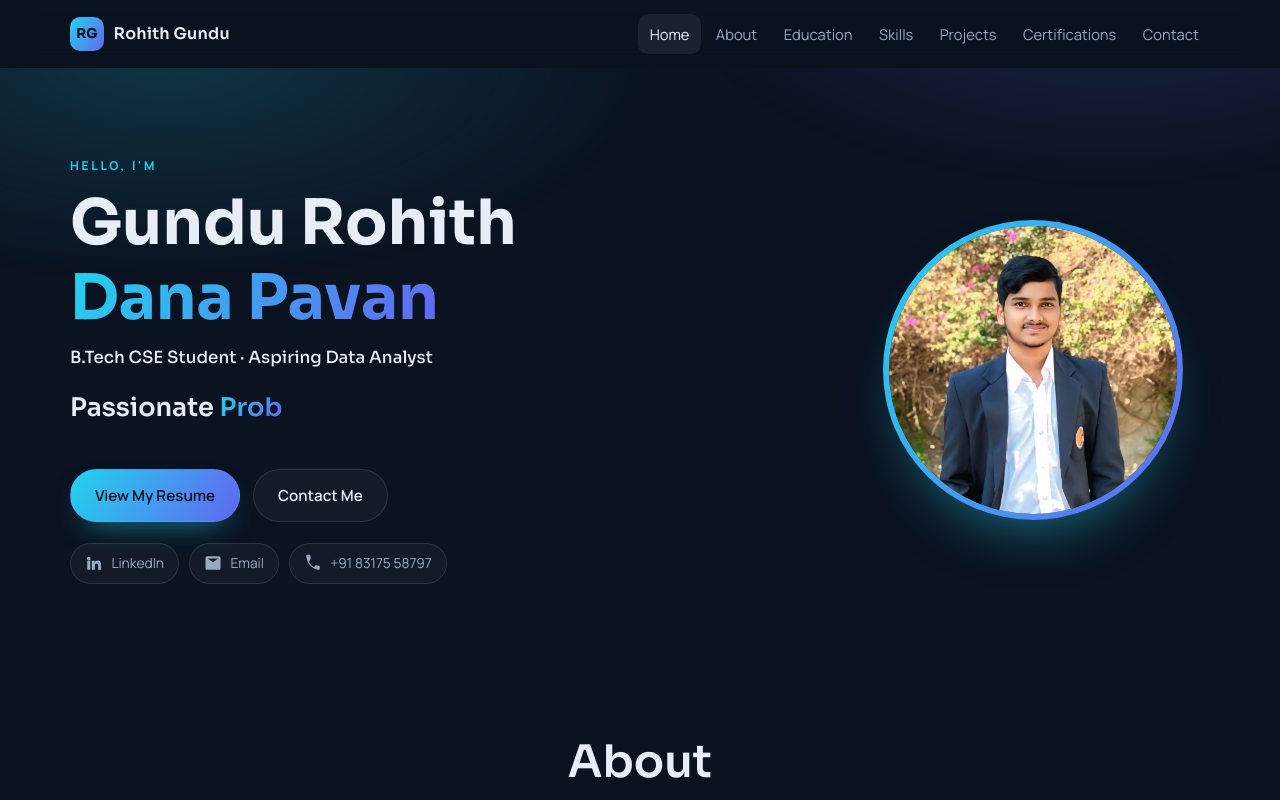
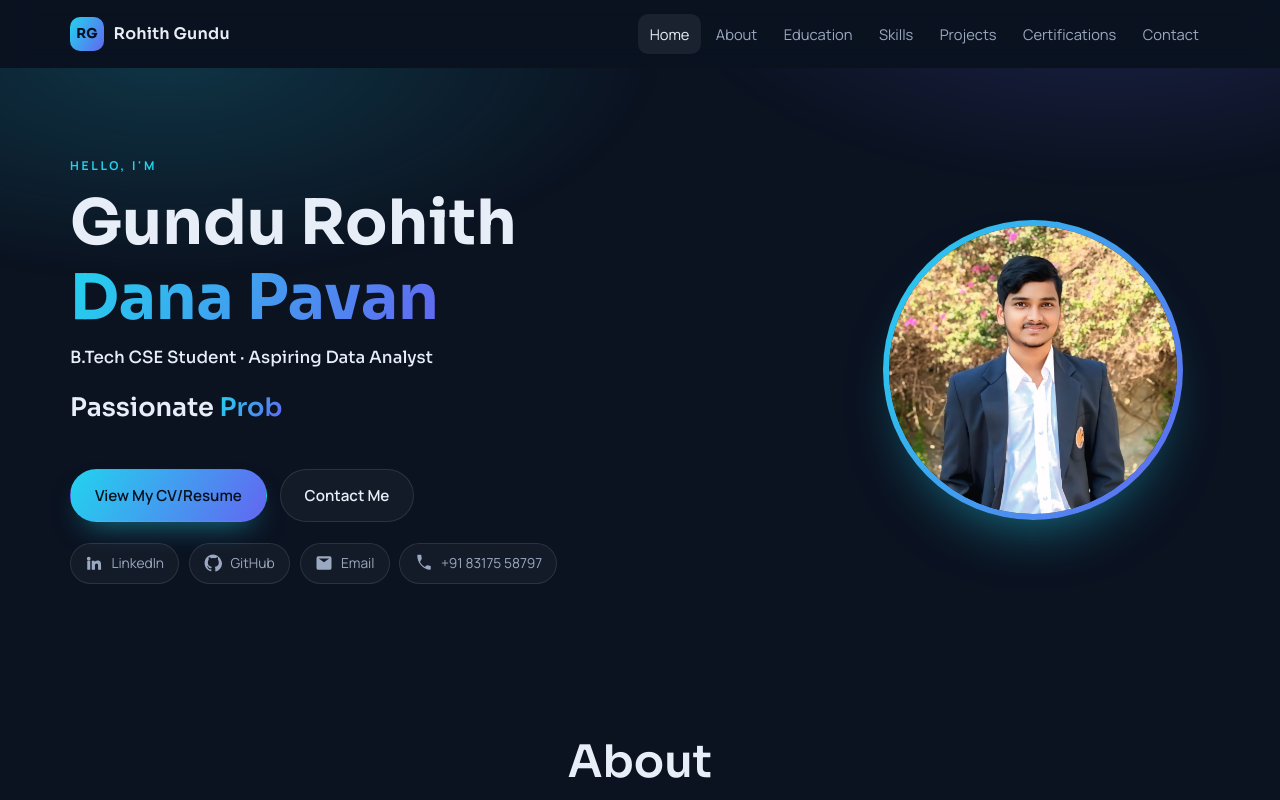
Before and after one commit to rohithgundu16/portfolio, a plain HTML site: page index.html in a window 1280 px wide. Shown: the top 800 px of the page. Drawn offline with Linux system fonts and the light colour scheme.

Commit message:
Update index.html

```diff
--- a/index.html
+++ b/index.html
@@ -46,13 +46,19 @@
       <p class="role">B.Tech CSE Student &middot; Aspiring Data Analyst</p>
       <p class="typed-line">Passionate <span id="typed" class="grad"></span><span class="cursor" aria-hidden="true">|</span></p>
       <div class="hero-actions">
-        <a href="/portfolio/files/Rohith-Gundu-Resume.pdf" target="_blank" rel="noopener" class="btn btn-primary">View My Resume</a>
+        <a href="images/cv.jpg" target="_blank" rel="noopener" class="btn btn-primary">View My CV/Resume</a>
         <a href="#contact" class="btn btn-ghost">Contact Me</a>
       </div>
       <div class="hero-socials">
         <a href="https://www.linkedin.com/in/rohith-gundu-185037397" target="_blank" rel="noopener" class="social" aria-label="LinkedIn">
           <svg viewBox="0 0 24 24" width="18" height="18" fill="currentColor"><path d="M4.98 3.5a2.5 2.5 0 1 1 0 5 2.5 2.5 0 0 1 0-5zM3 9h4v12H3zM9 9h3.8v1.7h.05c.53-.95 1.83-1.95 3.77-1.95 4.03 0 4.78 2.5 4.78 5.76V21h-4v-5.5c0-1.31-.03-3-1.9-3-1.9 0-2.2 1.42-2.2 2.9V21H9z"/></svg>
           LinkedIn
+        </a>
+        <a href="https://github.com/rohithgundu16" target="_blank" rel="noopener" class="social" aria-label="GitHub">
+          <svg viewBox="0 0 24 24" width="18" height="18" fill="currentColor">
+          <path d="M12 .5C5.73.5.75 5.65.75 12.05c0 5.12 3.44 9.46 8.2 11 .6.12.82-.27.82-.6v-2.1c-3.34.75-4.04-1.45-4.04-1.45-.55-1.43-1.34-1.8-1.34-1.8-1.1-.77.08-.75.08-.75 1.22.09 1.86 1.28 1.86 1.28 1.08 1.9 2.83 1.35 3.52 1.03.11-.81.42-1.35.76-1.66-2.67-.31-5.48-1.37-5.48-6.08
+           0-1.34.47-2.44 1.25-3.3-.13-.31-.54-1.57.12-3.27 0 0 1.02-.34 3.35 1.26A11.3 11.3 0 0112 5.2c1.02 0 2.05.14 3.01.4 2.33-1.6 3.35-1.26 3.35-1.26.66 1.7.25 2.96.12 3.27.78.86 1.25 1.96 1.25 3.3 0 4.72-2.82 5.76-5.5 6.07.43.39.82 1.15.82 2.32v3.44c0 .33.22.73.83.6 4.75-1.55 8.19-5.89 8.19-11C23.25 5.65 18.27.5 12 .5z "/></svg>
+          GitHub
         </a>
         <a href="mailto:rohithgundu16@gmail.com" class="social" aria-label="Email">
           <svg viewBox="0 0 24 24" width="18" height="18" fill="currentColor"><path d="M2 5.5A2.5 2.5 0 0 1 4.5 3h15A2.5 2.5 0 0 1 22 5.5v13a2.5 2.5 0 0 1-2.5 2.5h-15A2.5 2.5 0 0 1 2 18.5zM5 6l7 5 7-5z"/></svg>
```
